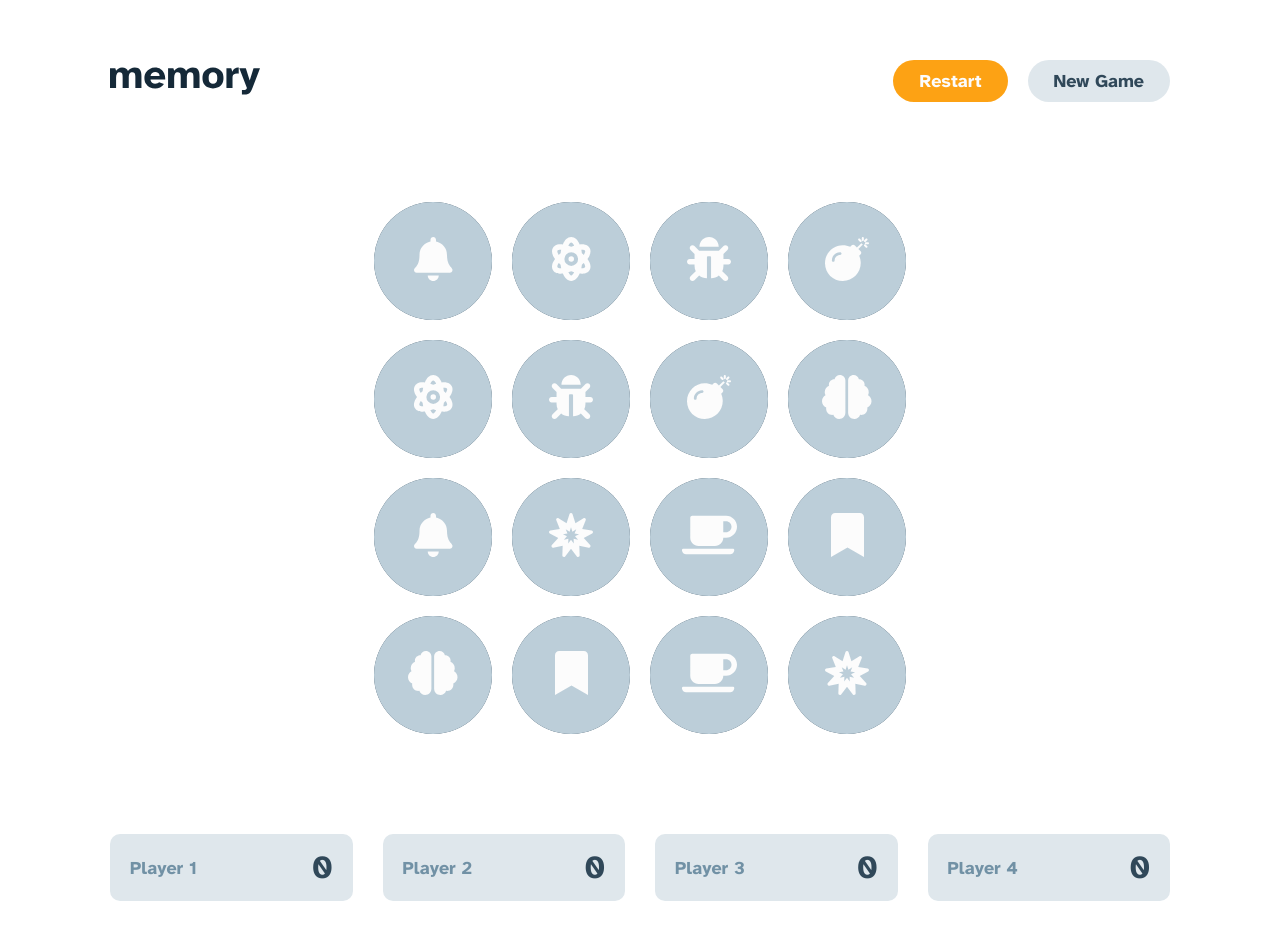
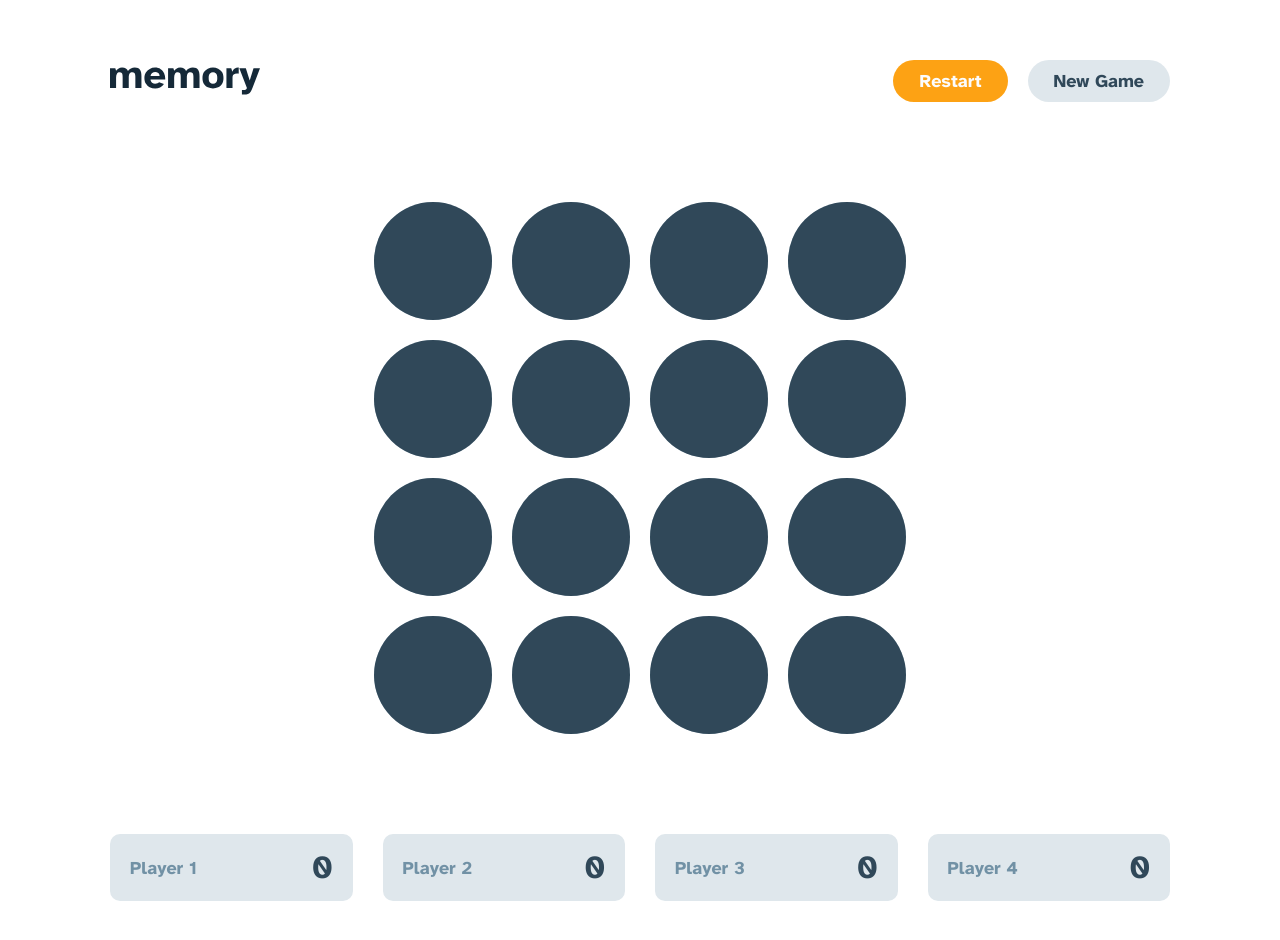
Before and after one commit to mcornale/memory-game, a React (Create React App) app: page / in a window 1280 px wide. Shown: the top 940 px of the page. Built offline with nearby package versions, Linux system fonts and the light colour scheme.

Commit message:
change GameButton style

```diff
--- a/src/components/GameButton.js
+++ b/src/components/GameButton.js
@@ -1,10 +1,5 @@
 const GameButton = (props) => {
-  return (
-    <div className='game-button-container'>
-      <button className='game-button-cover'></button>
-      <button className='game-button'>{props.children}</button>
-    </div>
-  );
+  return <button className='game-button'>{props.children}</button>;
 };
 
 export default GameButton;
--- a/src/index.css
+++ b/src/index.css
@@ -127,21 +127,20 @@ button {
   height: 57.2rem;
 }
 
-.game-button-container {
-  position: relative;
-}
-
 .game-button {
   color: inherit;
   background-color: var(--color-spindle);
   width: 100%;
   height: 100%;
+
   position: relative;
-  clip-path: circle(100%);
-  transition: all 0.6s linear;
 }
 
-.game-button-cover {
+.game-button:hover::before {
+  opacity: 0;
+}
+
+.game-button::before {
   content: '';
   display: block;
   width: 100%;
@@ -151,6 +150,8 @@ button {
   left: 0;
   border-radius: 50%;
   background-color: var(--color-arapawa);
+  opacity: 1;
+  transition: all 0.3s linear;
 }
 
 .bottom-tabs-container {
```
